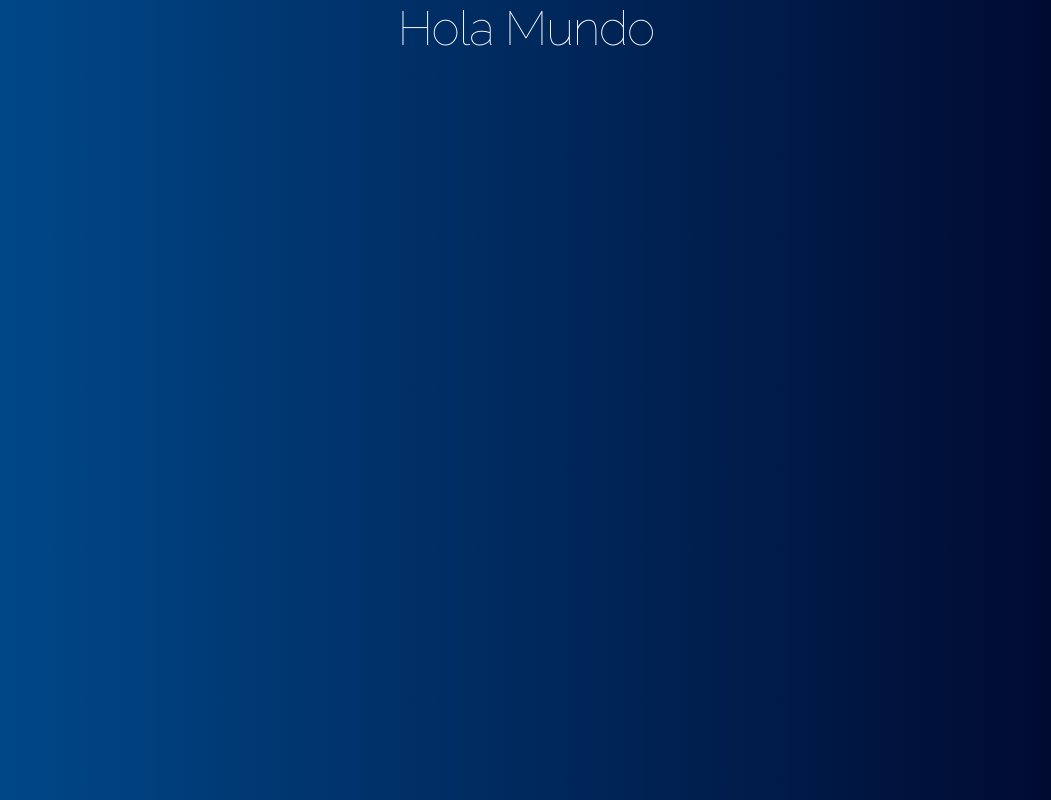
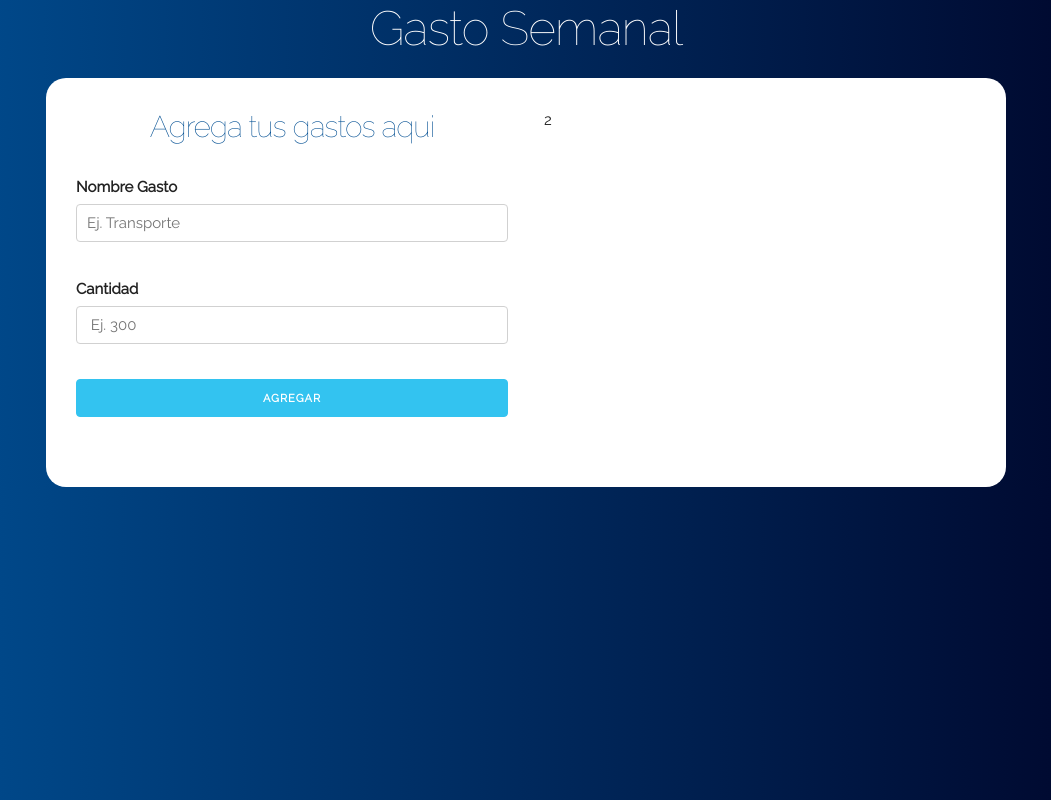
Before and after one commit to Ricuesta86/gasto-semanal-reactjs, a React (Create React App) app: page / in a window 1280 px wide. Shown: the whole page, without its empty margins (114-1165 px from the left). Built offline with nearby package versions, Linux system fonts and the light colour scheme.

Commit message:
Creado el formulario para crear los gastos

```diff
--- a/src/componentes/App.js
+++ b/src/componentes/App.js
@@ -1,11 +1,25 @@
 import React, {Component} from 'react';
 import '../css/App.css';
+import Header from './Header';
+import Formulario from './Formulario';
 
 class App extends Component {
   render(){
     return (
-      <div className="App">
-          <h1>Hola Mundo</h1>
+      <div className="App container">
+          <Header
+          titulo="Gasto Semanal"
+          />
+          <div className="contenido-principal contenido">
+            <div className="row">
+              <div className="one-half column">
+                <Formulario />
+              </div>
+              <div className="one-half column">
+                2
+              </div>
+            </div>
+          </div>
       </div>
     );
   }
--- /dev/null
+++ b/src/componentes/Formulario.js
@@ -0,0 +1,31 @@
+import React, { Component } from 'react'
+
+export class Formulario extends Component {
+
+    // refs para los c~
+   crearGasto=(e)=>{
+        e.preventDefault();
+
+   }
+
+
+    render() {
+        return (
+            <form onSubmit={this.crearGasto}>
+                <h2>Agrega tus gastos aqui</h2>
+                <div className="campo">
+                    <label>Nombre Gasto</label>
+                    <input type="text" className="u-full-width" placeholder="Ej. Transporte" />
+                </div>
+
+                <div className="campo">
+                    <label>Cantidad</label>
+                    <input type="text" placeholder=" Ej. 300" className="u-full-width"/>
+                </div>
+                <input type="submit" value="Agregar" className="button-primary u-full-width"/>
+            </form>
+        )
+    }
+}
+
+export default Formulario
```
